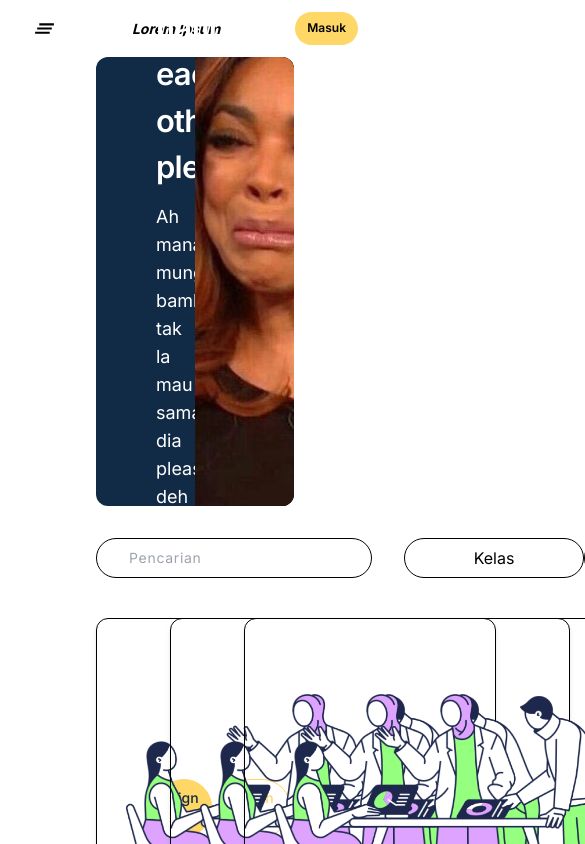
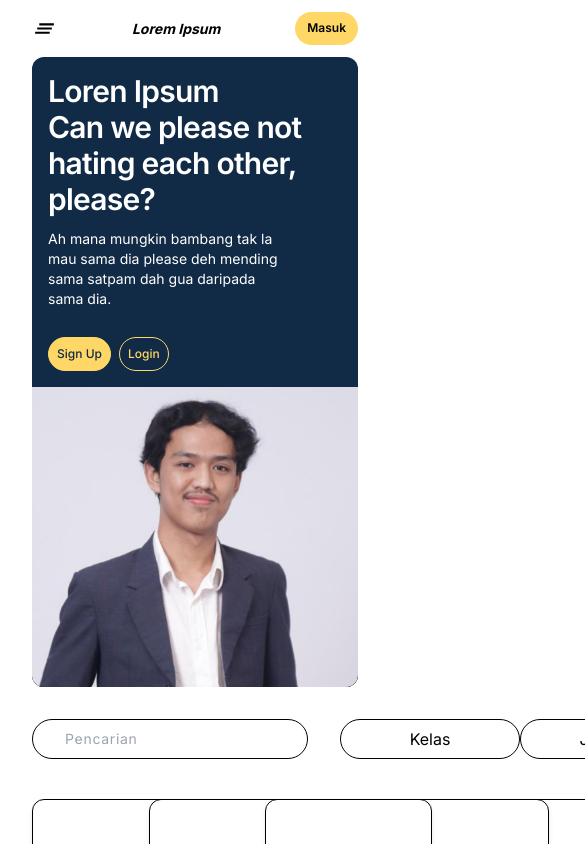
Before and after one commit to fiebryhoga/MPSB-E-Learning, a Next.js app: page / in a window 390 px wide. Shown: the top 844 px of the page, 585 px wide, since content can reach past the window. Built offline with nearby package versions, Linux system fonts and the light colour scheme.

Commit message:
Responsive Hero Section

```diff
--- a/src/app/Components/Hero.jsx
+++ b/src/app/Components/Hero.jsx
@@ -18,43 +18,44 @@ const Hero = () => {
   }, []);
 
   return (
-    <div className="flex flex-row bg-[#112A46] w-full h-[449px] rounded-xl">
-      <div className="flex flex-col pl-[60px] pr-4 w-[50%] justify-center h-full gap-3">
-        <h1 className="text-white text-[31px] font-semibold pr-10 tracking-tight">
+    <div className="flex flex-col md:flex-row bg-[#112A46] w-full md:h-[449px] rounded-xl">
+      <div className="flex flex-col py-4 md:py-0 px-4 md:pl-[60px] md:pr-4 md:w-[50%] md:justify-center h-full gap-3">
+        <h1 className="text-white text-3xl md:text-[31px] font-semibold pr-10 tracking-tight">
           Loren Ipsum <br /> Can we please not hating each other, please?
         </h1>
-        <p className="text-lg text-white pr-12">
+        <p className=" text-sm md:text-lg text-white pr-12">
           Ah mana mungkin bambang tak la mau sama dia please deh mending sama
           satpam dah gua daripada sama dia.
         </p>
-        <div className="mt-8 flex flex-row gap-2">
+        <div className=" mt-4 md:mt-8 flex flex-row gap-2">
           <Link
             href="/Pages/Login"
             passHref
-            className="px-3 py-2 text-sm font-medium text-[#112A46] bg-[#FED767] rounded-full border border-[#FED767] hover:bg-transparent hover:text-[#FED767]"
+            className="md:px-3 py-2 px-2 flex flex-row justify-center items-center text-xs md:text-sm font-medium text-[#112A46] bg-[#FED767] rounded-full border border-[#FED767] hover:bg-transparent hover:text-[#FED767]"
           >
             Sign Up
           </Link>
           <Link
             href="/Pages/Login"
             passHref
-            className="px-4 py-2 text-sm font-medium text-[#FED767] bg-transparent rounded-full border border-[#FED767] hover:bg-[#FED767] hover:text-[#112A46]"
+            className="md:px-4 py-2 px-2 flex flex-row justify-center items-center text-xs md:text-sm font-medium text-[#FED767] bg-transparent rounded-full border border-[#FED767] hover:bg-[#FED767] hover:text-[#112A46]"
           >
             Login
           </Link>
         </div>
       </div>
-      <div className="w-[50%] relative h-full bg-black rounded-r-xl">
+      <div className="md:w-[50%] relative h-[300px] md:h-full bg-black rounded-b-xl md:rounded-r-xl md:rounded-bl-none">
         {slides.map((slide, index) => (
+          // eslint-disable-next-line @next/next/no-img-element
           <img
             key={index}
             src={slide}
             alt={`Slide ${index}`}
             className={
-              "w-full object-cover transition-all duration-1000 rounded-r-xl " +
+              "w-full h-full object-cover transition-all duration-1000 rounded-b-xl md:rounded-r-xl md:rounded-bl-none" +
               (index === currentSlide
                 ? "opacity-100"
-                : "opacity-0 absolute top-0 left-0 transition-all duration-1000 rounded-r-xl")
+                : "opacity-0 absolute top-0 left-0 transition-all duration-1000 rounded-b-xl md:rounded-r-xl md:rounded-bl-none")
             }
             style={{ height: "100%", width: "100%" }}
           />
--- a/src/app/page.jsx
+++ b/src/app/page.jsx
@@ -7,7 +7,7 @@ export default function Home() {
   return (
     <main className="flex flex-col">
       <Navbar />
-      <div className="px-24 flex flex-col gap-8">
+      <div className="px-8 md:px-24 flex flex-col gap-8">
         <Hero />
         <Card/>
       </div>
```
